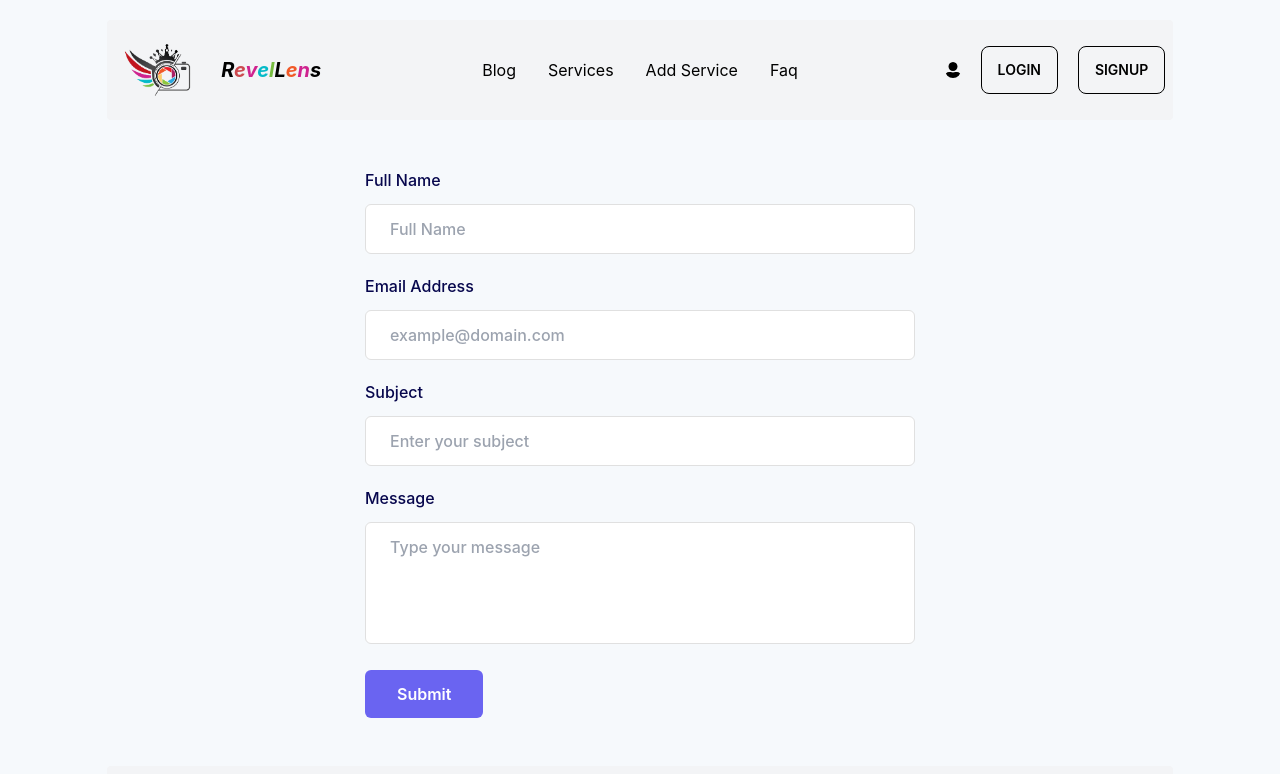
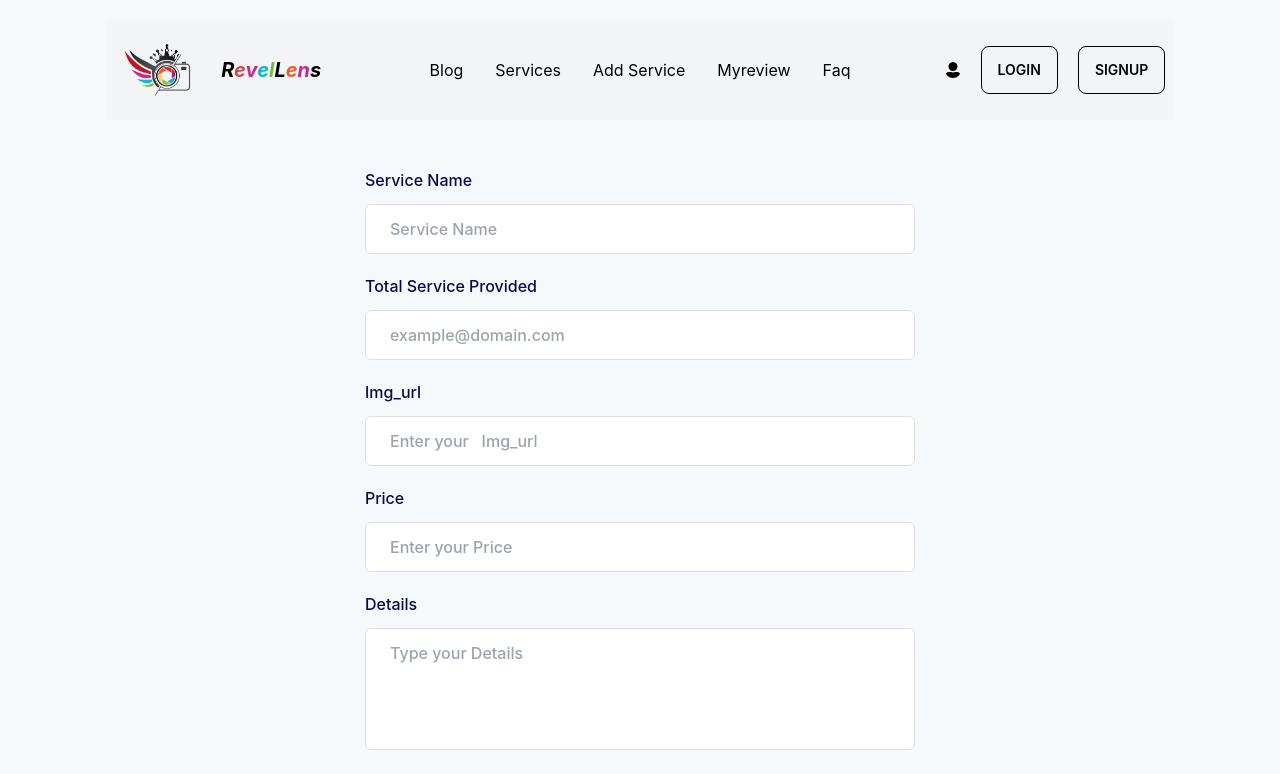
Before and after one commit to inzamam-nur/RevelLens-client-side, a React (Create React App) app: page /addservice in a window 1280 px wide. Shown: the top 774 px of the page. Built offline with nearby package versions, Linux system fonts and the light colour scheme; no server answers.

Commit message:
review by individual with card

```diff
--- a/package.json
+++ b/package.json
@@ -12,6 +12,7 @@
     "react-bootstrap": "^2.6.0",
     "react-dom": "^18.2.0",
     "react-icons": "^4.6.0",
+    "react-photo-view": "^1.2.2",
     "react-router-dom": "^6.4.3",
     "react-scripts": "5.0.1",
     "web-vitals": "^2.1.4"
--- a/src/Pages/AddService/AddService.js
+++ b/src/Pages/AddService/AddService.js
@@ -1,4 +1,4 @@
-import React from 'react';
+import React from "react";
 
 const AddService = () => {
   return (
@@ -11,13 +11,14 @@ const AddService = () => {
                 for="name"
                 className="mb-3 block text-base font-medium text-[#07074D]"
               >
-          Full Name
+                Service Name
               </label>
               <input
                 type="text"
-          name="name"
+                name="servicename"
                 id="name"
-          placeholder="Full Name"
+                required
+                placeholder="Service Name"
                 className="w-full rounded-md border border-[#e0e0e0] bg-white py-3 px-6 text-base font-medium text-[#6B7280] outline-none focus:border-[#6A64F1] focus:shadow-md"
               />
             </div>
@@ -26,7 +27,7 @@ const AddService = () => {
                 for="email"
                 className="mb-3 block text-base font-medium text-[#07074D]"
               >
-          Email Address
+                Total Service Provided
               </label>
               <input
                 type="email"
@@ -41,13 +42,28 @@ const AddService = () => {
                 for="subject"
                 className="mb-3 block text-base font-medium text-[#07074D]"
               >
-          Subject
+                Img_url
               </label>
               <input
                 type="text"
-          name="subject"
-          id="subject"
-          placeholder="Enter your subject"
+                name="  Img_url"
+                id="  Img_url"
+                placeholder="Enter your   Img_url"
+                className="w-full rounded-md border border-[#e0e0e0] bg-white py-3 px-6 text-base font-medium text-[#6B7280] outline-none focus:border-[#6A64F1] focus:shadow-md"
+              />
+            </div>
+            <div className="mb-5">
+              <label
+                for="price"
+                className="mb-3 block text-base font-medium text-[#07074D]"
+              >
+                Price
+              </label>
+              <input
+                type="text"
+                name="Price"
+                id="Price"
+                placeholder="Enter your Price"
                 className="w-full rounded-md border border-[#e0e0e0] bg-white py-3 px-6 text-base font-medium text-[#6B7280] outline-none focus:border-[#6A64F1] focus:shadow-md"
               />
             </div>
@@ -56,20 +72,18 @@ const AddService = () => {
                 for="message"
                 className="mb-3 block text-base font-medium text-[#07074D]"
               >
-          Message
+                Details
               </label>
               <textarea
                 rows="4"
-          name="message"
-          id="message"
-          placeholder="Type your message"
+                name="Details"
+                id="Details"
+                placeholder="Type your Details"
                 className="w-full resize-none rounded-md border border-[#e0e0e0] bg-white py-3 px-6 text-base font-medium text-[#6B7280] outline-none focus:border-[#6A64F1] focus:shadow-md"
               ></textarea>
             </div>
             <div>
-        <button
-          className="hover:shadow-form rounded-md bg-[#6A64F1] py-3 px-8 text-base font-semibold text-white outline-none"
-        >
+              <button className="hover:shadow-form rounded-md bg-[#6A64F1] py-3 px-8 text-base font-semibold text-white outline-none">
                 Submit
               </button>
             </div>
--- a/src/Pages/Home/Home.js
+++ b/src/Pages/Home/Home.js
@@ -1,6 +1,7 @@
 import React from "react";
 import {  Link, useLoaderData } from "react-router-dom";
 import ServiceCard from "../ServiceCard/ServiceCard";
+
 
 const Home = () => {
   const serviceLimit=useLoaderData();
--- /dev/null
+++ b/src/Pages/Review/Myreview.js
@@ -0,0 +1,28 @@
+import React, { useContext } from "react";
+import { useEffect } from "react";
+import { useState } from "react";
+import { AuthContext } from "../../Context/Authprovider/Authprovider";
+import Reviewcard from "./Reviewcard";
+
+const Myreview = () => {
+  const { user } = useContext(AuthContext);
+  const [reviews, setreview] = useState([]);
+  useEffect(() => {
+    fetch(`http://localhost:5000/reviews?email=${user?.email}`)
+      .then((res) => res.json())
+      .then((data) => setreview(data));
+  }, [user?.email]);
+  return (
+    <div>
+      <h2>My review {reviews.length}</h2>
+
+      <div className='lg:grid grid-cols-5 gap-4 mt-5 mb-5 '>
+     {reviews.map((review) => (
+        <Reviewcard key={review._id} review={review}></Reviewcard>
+      ))}
+     </div>
+    </div>
+  );
+};
+
+export default Myreview;
--- a/src/Pages/Review/Review.js
+++ b/src/Pages/Review/Review.js
@@ -4,7 +4,7 @@ import { FaStar, FaStarHalfAlt } from "react-icons/fa";
 import { Link, useLoaderData } from "react-router-dom";
 import { AuthContext } from "../../Context/Authprovider/Authprovider";
 const Review = () => {
-  const { _id, title, price } = useLoaderData();
+  const { _id, title, price,image_url} = useLoaderData();
   const { user } = useContext(AuthContext);
   const handleReview = (event) => {
     event.preventDefault();
@@ -16,8 +16,9 @@ const Review = () => {
       service: _id,
       serviceName: title,
       price,
+      service_img: image_url,
       customer: user?.displayName,
-      img:user?.photoURL,
+      img: user?.photoURL,
       email,
       message,
     };
@@ -60,9 +61,10 @@ const Review = () => {
         </div>
       </div>
 
-   {
-     user?.uid ?
-     <>  <div class="flex items-center justify-center p-12">
+      {user?.uid ? (
+        <>
+          {" "}
+          <div class="flex items-center justify-center p-12">
             <div class="mx-auto w-full max-w-[550px]">
               <form onSubmit={handleReview}>
                 <div class="mb-5">
@@ -105,21 +107,27 @@ const Review = () => {
                 </div>
               </form>
             </div>
-   </div></>
-   :
+          </div>
+        </>
+      ) : (
         <>
-   <div><div className="card w-full bg-neutral text-neutral-content">
+          <div>
+            <div className="card w-full bg-neutral text-neutral-content">
               <div className="card-body items-center text-center">
                 <p></p>
-    <h1  style={{color:'rgb(194,20,29)',fontSize:'30px'}}>Please Login To Add A review</h1>
+                <h1 style={{ color: "rgb(194,20,29)", fontSize: "30px" }}>
+                  Please Login To Add A review
+                </h1>
                 <div className="card-actions justify-end">
-      <Link to='/login'><button className="btn btn-primary">Login</button></Link>
+                  <Link to="/login">
+                    <button className="btn btn-primary">Login</button>
+                  </Link>
                 </div>
               </div>
-</div></div>
+            </div>
+          </div>
         </>
-
-   }
+      )}
     </div>
   );
 };
--- /dev/null
+++ b/src/Pages/Review/Reviewcard.js
@@ -0,0 +1,25 @@
+import React from "react";
+
+const Reviewcard = ({ review }) => {
+  const { serviceName ,message,service_img} = review;
+  return (
+    <div className="card w-60 bg-base-100 shadow-xl">
+  <figure className="px-10 pt-10">
+    <img src={service_img} alt="Shoes" className="rounded-xl" />
+  </figure>
+  <div className="card-body items-center text-center">
+    <h2 className="card-title">{serviceName}</h2>
+    <p>{message}</p>
+    <div className="card-actions">
+    <div className="btn-group">
+  <button className="btn btn-active">Edit</button>
+  <button className="btn">Delete</button>
+
+</div>
+    </div>
+  </div>
+</div>
+  );
+};
+
+export default Reviewcard;
--- a/src/Pages/Services/ServiceDetails.js
+++ b/src/Pages/Services/ServiceDetails.js
@@ -1,15 +1,20 @@
 import React from "react";
 import { Link, useLoaderData } from "react-router-dom";
 import Review from "../Review/Review";
+import { PhotoProvider, PhotoView } from 'react-photo-view';
+import 'react-photo-view/dist/react-photo-view.css';
 
 const ServiceDetails = () => {
     const service=useLoaderData()
 
   return <div>
     <div className="card card-compact mt-10 mb-10  bg-base-100 shadow-xl">
-        <figure>
-          <img  src={service.image_url} alt="Shoes" />
-        </figure>
+
+        <PhotoProvider>
+      <PhotoView src={service.image_url}>
+        <img src={service.image_url} alt="" />
+      </PhotoView>
+    </PhotoProvider>
         <div className="card-body">
           <h2 className="card-title">{service.title}</h2>
           <p>
--- a/src/Pages/Sharedpages/Navbar/Navbarr.js
+++ b/src/Pages/Sharedpages/Navbar/Navbarr.js
@@ -23,6 +23,7 @@ const Navbarr = () => {
             <li><Link to='/blog'>Blog</Link></li>
             <li><Link to='/services'>Services</Link></li>
             <li><Link to='/addservice'>Add Service</Link></li>
+            <li><Link to='/myreview'>Myreview</Link></li>
 
 
             <li><Link>Faq</Link></li>
@@ -38,6 +39,8 @@ const Navbarr = () => {
           <li><Link to='/blog'>Blog</Link></li>
           <li><Link to='/services'>Services</Link></li>
           <li><Link to='/addservice'>Add Service</Link></li>
+          <li><Link to='/myreview'>Myreview</Link></li>
+
 
 
           <li><Link>Faq</Link></li>
--- a/src/Routes/Routes.js
+++ b/src/Routes/Routes.js
@@ -7,6 +7,7 @@ import Login from "../Pages/Login/Login";
 import ServiceDetails from "../Pages/Services/ServiceDetails";
 import Services from "../Pages/Services/Services";
 import SignUp from "../Pages/SignUp/SignUp";
+import Myreview from '../Pages/Review/Myreview'
 
 export const routes=createBrowserRouter([
     {
@@ -53,6 +54,10 @@ export const routes=createBrowserRouter([
                path:'/addservice',
                element:<AddService></AddService>
 
+            },
+             {
+               path:'/myreview',
+               element:<Myreview></Myreview>
 
             }
         ]
```
Also changed, not shown: 1 other file (tests, documents, lock files or other folders). Lines whose indentation alone changed are shown as unchanged.
